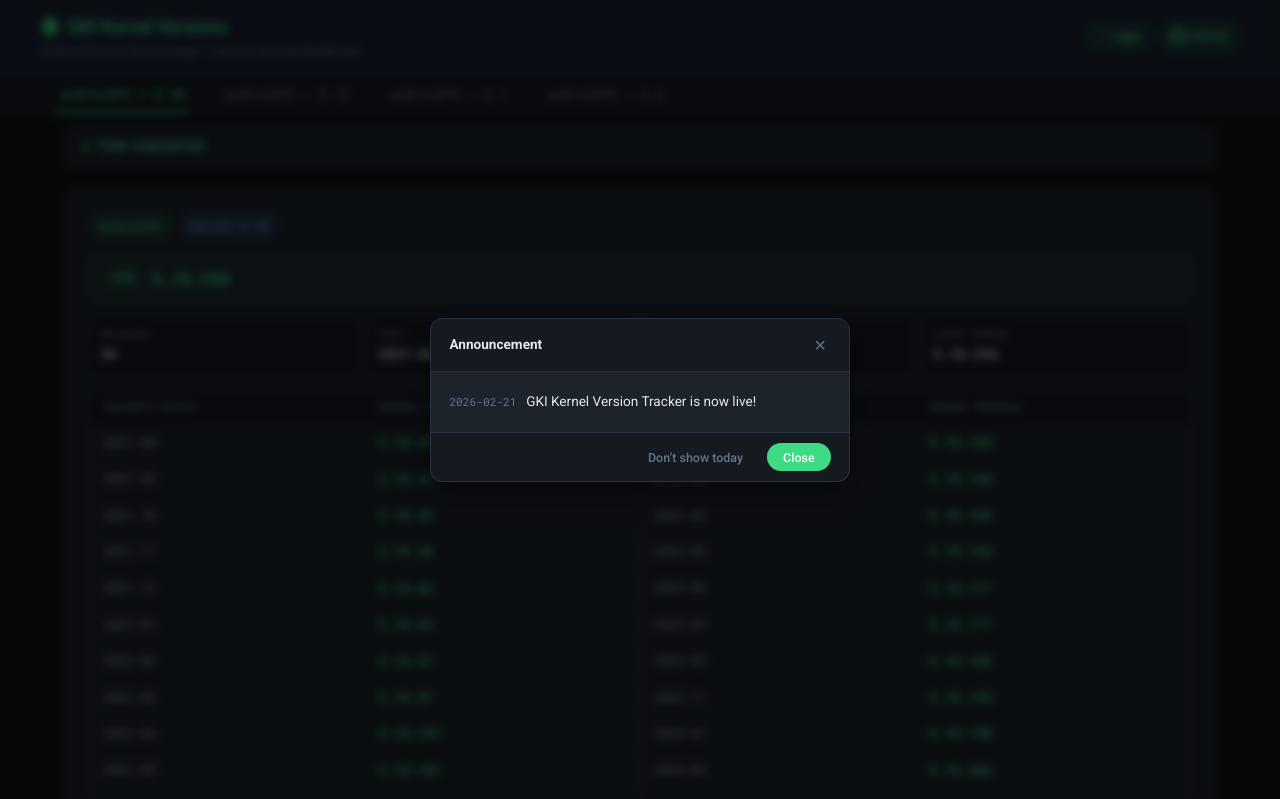
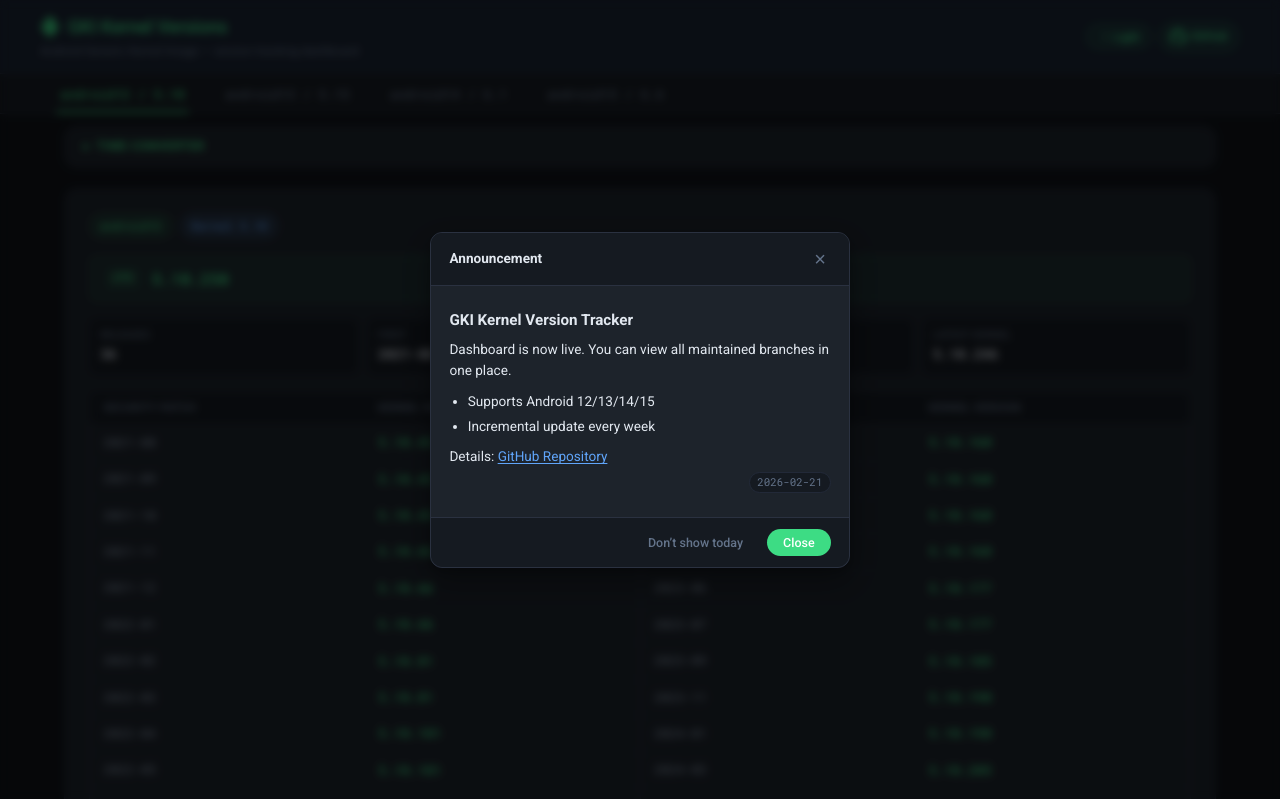
Before and after one commit to femmynuppu/GKI_KernelSU_SUSFS, a plain HTML site: page web/index.html in a window 1280 px wide. Shown: the top 799 px of the page. Drawn offline with Linux system fonts and the light colour scheme; files whose address does not match are found by name; a web font is replaced by a local one.

Commit message:
feat(web): update web page

````diff
--- a/data/announcement.json
+++ b/data/announcement.json
@@ -2,8 +2,26 @@
   "items": [
     {
       "date": "2026-02-21",
-      "content": "GKI Kernel Version Tracker is now live!",
-      "content_zh": "GKI 内核版本追踪页面已上线！"
+      "content_md": [
+        "## GKI Kernel Version Tracker",
+        "",
+        "Dashboard is now live. You can view all maintained branches in one place.",
+        "",
+        "- Supports Android 12/13/14/15",
+        "- Incremental update every week",
+        "",
+        "Details: [GitHub Repository](https://github.com/zzh20188/GKI_KernelSU_SUSFS)"
+      ],
+      "content_zh_md": [
+        "## GKI 内核版本追踪器",
+        "",
+        "页面已上线，可在同一处查看所有维护分支。",
+        "",
+        "- 支持 Android 12/13/14/15",
+        "- 每周自动增量更新",
+        "",
+        "详情：[GitHub 仓库](https://github.com/zzh20188/GKI_KernelSU_SUSFS)"
+      ]
     }
   ]
 }
--- a/web/index.html
+++ b/web/index.html
@@ -136,7 +136,7 @@
       copied: 'Copied',
       tcTitle: 'Time Converter',
       tcDate: 'Date',
-      tcTime: 'Time (UTC+8)',
+      tcTime: 'Time (UTC)',
       tcToast: 'Copied to clipboard',
     },
     zh: {
@@ -167,7 +167,7 @@
       copied: '\u5df2\u590d\u5236',
       tcTitle: '\u65f6\u95f4\u8f6c\u6362',
       tcDate: '\u65e5\u671f',
-      tcTime: '\u65f6\u95f4 (UTC+8)',
+      tcTime: '\u65f6\u95f4 (UTC)',
       tcToast: '\u5df2\u590d\u5236\u5230\u526a\u8d34\u677f',
     },
   };
@@ -370,6 +370,91 @@
     return el.innerHTML;
   }
 
+  function renderInlineMarkdown(text) {
+    let html = esc(text == null ? '' : String(text));
+    const codeTokens = [];
+
+    html = html.replace(/`([^`\n]+)`/g, function (_, codeText) {
+      codeTokens.push('<code>' + codeText + '</code>');
+      return '\u0000CODE' + (codeTokens.length - 1) + '\u0000';
+    });
+
+    html = html.replace(/\[([^\]\n]+)\]\((https?:\/\/[^\s)]+)\)/gi, function (_, label, url) {
+      return '<a href="' + url + '" target="_blank" rel="noopener noreferrer">' + label + '</a>';
+    });
+    html = html.replace(/\*\*([^*\n]+)\*\*/g, '<strong>$1</strong>');
+    html = html.replace(/\*([^*\n]+)\*/g, '<em>$1</em>');
+
+    return html.replace(/\u0000CODE(\d+)\u0000/g, function (_, idx) {
+      return codeTokens[Number(idx)] || '';
+    });
+  }
+
+  function renderMarkdown(markdownText) {
+    const normalized = String(markdownText == null ? '' : markdownText)
+      .replace(/\r\n?/g, '\n')
+      .trim();
+    if (!normalized) return '';
+
+    const blocks = normalized.split(/\n{2,}/);
+    const out = [];
+
+    blocks.forEach(function (block) {
+      const lines = block.split('\n');
+      const fence = block.match(/^```([a-zA-Z0-9_-]+)?\n([\s\S]*?)\n```$/);
+      if (fence) {
+        const langClass = fence[1] ? ' class="lang-' + fence[1].toLowerCase() + '"' : '';
+        out.push('<pre><code' + langClass + '>' + esc(fence[2]) + '</code></pre>');
+        return;
+      }
+
+      const heading = block.match(/^\s*(#{1,6})\s+(.+)$/);
+      if (heading && lines.length === 1) {
+        const level = heading[1].length;
+        out.push('<h' + level + '>' + renderInlineMarkdown(heading[2]) + '</h' + level + '>');
+        return;
+      }
+
+      if (lines.every(function (line) { return /^\s*[-*]\s+/.test(line); })) {
+        out.push('<ul>' + lines.map(function (line) {
+          return '<li>' + renderInlineMarkdown(line.replace(/^\s*[-*]\s+/, '')) + '</li>';
+        }).join('') + '</ul>');
+        return;
+      }
+
+      if (lines.every(function (line) { return /^\s*\d+\.\s+/.test(line); })) {
+        out.push('<ol>' + lines.map(function (line) {
+          return '<li>' + renderInlineMarkdown(line.replace(/^\s*\d+\.\s+/, '')) + '</li>';
+        }).join('') + '</ol>');
+        return;
+      }
+
+      if (lines.every(function (line) { return /^\s*>\s?/.test(line); })) {
+        out.push('<blockquote>' + lines.map(function (line) {
+          return renderInlineMarkdown(line.replace(/^\s*>\s?/, ''));
+        }).join('<br>') + '</blockquote>');
+        return;
+      }
+
+      out.push('<p>' + lines.map(renderInlineMarkdown).join('<br>') + '</p>');
+    });
+
+    return out.join('');
+  }
+
+  function normalizeAnnouncementText(value) {
+    if (Array.isArray(value)) return value.join('\n');
+    if (value == null) return '';
+    return String(value);
+  }
+
+  function getAnnouncementText(item) {
+    if (lang === 'zh') {
+      return normalizeAnnouncementText(item.content_zh_md || item.content_zh || item.content_md || item.content);
+    }
+    return normalizeAnnouncementText(item.content_md || item.content || item.content_zh_md || item.content_zh);
+  }
+
   // ---- Modal ----
   const modal = document.getElementById('modal');
   const modalTitle = document.getElementById('modalTitle');
@@ -519,12 +604,17 @@
 
       let html = '';
       items.forEach(function (item) {
-        const text = (lang === 'zh' && item.content_zh) ? item.content_zh : item.content;
-        html += '<div class="announce-item">' +
-          '<span class="announce-date">' + esc(item.date) + '</span>' +
-          '<span class="announce-text">' + esc(text) + '</span>' +
-          '</div>';
+        const text = getAnnouncementText(item);
+        const markdownHtml = renderMarkdown(text);
+        if (!markdownHtml) return;
+
+        const dateText = item.date ? esc(item.date) : '';
+        html += '<article class="announce-item">' +
+          '<div class="announce-text">' + markdownHtml + '</div>' +
+          (dateText ? '<div class="announce-meta"><time class="announce-date" datetime="' + dateText + '">' + dateText + '</time></div>' : '') +
+          '</article>';
       });
+      if (!html) return;
       announceModalBody.innerHTML = html;
       announceModal.style.display = '';
     } catch (e) {
@@ -538,12 +628,11 @@
   const tcResult = document.getElementById('tcResult');
   const tcCopy = document.getElementById('tcCopy');
 
-  // Default to now in UTC+8
+  // Default to now in UTC
   (function initTC() {
     const now = new Date();
-    const utc8 = new Date(now.getTime() + 8 * 3600000);
-    tcDate.value = utc8.toISOString().slice(0, 10);
-    tcTime.value = utc8.toISOString().slice(11, 19);
+    tcDate.value = now.toISOString().slice(0, 10);
+    tcTime.value = now.toISOString().slice(11, 19);
     updateTC();
   })();
 
@@ -551,13 +640,13 @@
     const d = tcDate.value;
     const tm = tcTime.value;
     if (!d || !tm) { tcResult.textContent = '\u2014'; tcCopy.dataset.copy = ''; return; }
-    // Parse as UTC+8, convert to UTC
+    // Parse as UTC directly
     const parts = tm.split(':');
     const h = parseInt(parts[0], 10);
     const m = parseInt(parts[1], 10);
     const s = parseInt(parts[2] || '0', 10);
     const dp = d.split('-');
-    const local = new Date(Date.UTC(parseInt(dp[0]), parseInt(dp[1]) - 1, parseInt(dp[2]), h - 8, m, s));
+    const local = new Date(Date.UTC(parseInt(dp[0]), parseInt(dp[1]) - 1, parseInt(dp[2]), h, m, s));
     const days = ['Sun', 'Mon', 'Tue', 'Wed', 'Thu', 'Fri', 'Sat'];
     const months = ['Jan', 'Feb', 'Mar', 'Apr', 'May', 'Jun', 'Jul', 'Aug', 'Sep', 'Oct', 'Nov', 'Dec'];
     const pad = n => String(n).padStart(2, '0');
--- a/web/style.css
+++ b/web/style.css
@@ -481,15 +481,22 @@
 
 .announce-overlay { z-index: 1100; }
 
-.announce-card { max-width: 480px; }
+.announce-card {
+  max-width: 640px;
+  max-height: min(82vh, 720px);
+  display: flex;
+  flex-direction: column;
+}
 
-.announce-body { padding: 1rem 1.15rem; }
+.announce-body {
+  padding: 1rem 1.15rem;
+  overflow-y: auto;
+  overscroll-behavior: contain;
+}
 
 .announce-item {
-  display: flex;
-  gap: 0.6rem;
-  align-items: baseline;
-  padding: 0.45rem 0;
+  display: block;
+  padding: 0.75rem 0;
   font-size: 0.85rem;
   line-height: 1.6;
 }
@@ -498,15 +505,102 @@
   border-top: 1px solid var(--border-subtle);
 }
 
+.announce-text {
+  color: var(--text-primary);
+  min-width: 0;
+}
+
+.announce-text > :first-child { margin-top: 0; }
+.announce-text > :last-child { margin-bottom: 0; }
+
+.announce-text h1,
+.announce-text h2,
+.announce-text h3,
+.announce-text h4,
+.announce-text h5,
+.announce-text h6 {
+  margin: 0 0 0.5rem;
+  color: var(--text-primary);
+  line-height: 1.35;
+}
+
+.announce-text h1 { font-size: 1rem; }
+.announce-text h2 { font-size: 0.95rem; }
+.announce-text h3 { font-size: 0.9rem; }
+.announce-text h4,
+.announce-text h5,
+.announce-text h6 { font-size: 0.86rem; }
+
+.announce-text p {
+  margin: 0 0 0.55rem;
+  white-space: normal;
+}
+
+.announce-text ul,
+.announce-text ol {
+  margin: 0 0 0.55rem 1.15rem;
+  padding: 0;
+}
+
+.announce-text li + li { margin-top: 0.2rem; }
+
+.announce-text blockquote {
+  margin: 0 0 0.55rem;
+  padding: 0.15rem 0 0.15rem 0.7rem;
+  border-left: 3px solid var(--accent-border);
+  color: var(--text-secondary);
+}
+
+.announce-text code {
+  font-family: 'Roboto Mono', monospace;
+  background: var(--bg-surface);
+  border: 1px solid var(--border-subtle);
+  border-radius: 4px;
+  padding: 0.05rem 0.3rem;
+  font-size: 0.78rem;
+}
+
+.announce-text pre {
+  margin: 0 0 0.6rem;
+  padding: 0.55rem 0.65rem;
+  border-radius: 8px;
+  border: 1px solid var(--border);
+  background: var(--bg-surface);
+  overflow-x: auto;
+}
+
+.announce-text pre code {
+  display: block;
+  border: none;
+  background: none;
+  padding: 0;
+  font-size: 0.76rem;
+  line-height: 1.6;
+}
+
+.announce-text a {
+  color: var(--blue);
+  text-decoration: underline;
+  text-underline-offset: 2px;
+  word-break: break-word;
+}
+
+.announce-meta {
+  display: flex;
+  justify-content: flex-end;
+  margin-top: 0.25rem;
+}
+
 .announce-date {
   font-family: 'Roboto Mono', monospace;
-  font-size: 0.7rem;
+  font-size: 0.68rem;
   color: var(--text-muted);
   white-space: nowrap;
-  flex-shrink: 0;
+  border: 1px solid var(--border-subtle);
+  border-radius: 999px;
+  background: var(--bg-surface);
+  padding: 0.05rem 0.45rem;
 }
-
-.announce-text { color: var(--text-primary); }
 
 .announce-actions {
   display: flex;
@@ -930,7 +1024,11 @@
 
   .tools-section { padding: 0.5rem 0.75rem 0; }
 
-  .announce-item { font-size: 0.78rem; }
+  .announce-item {
+    font-size: 0.78rem;
+  }
+
+  .announce-date { font-size: 0.64rem; }
 
   .tc-row {
     flex-direction: column;
````
Also changed, not shown: 1 other file.
